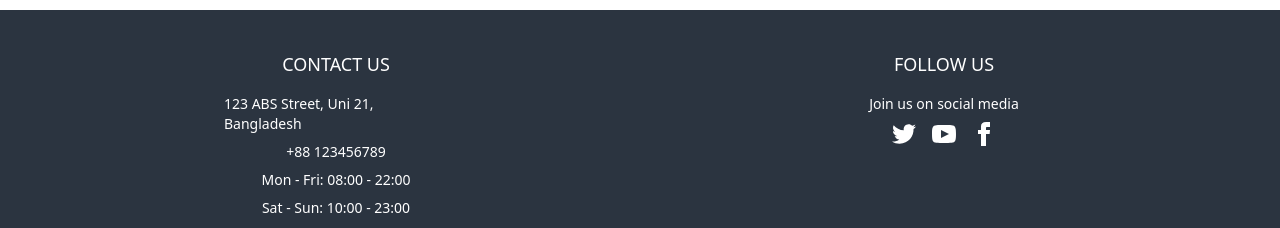
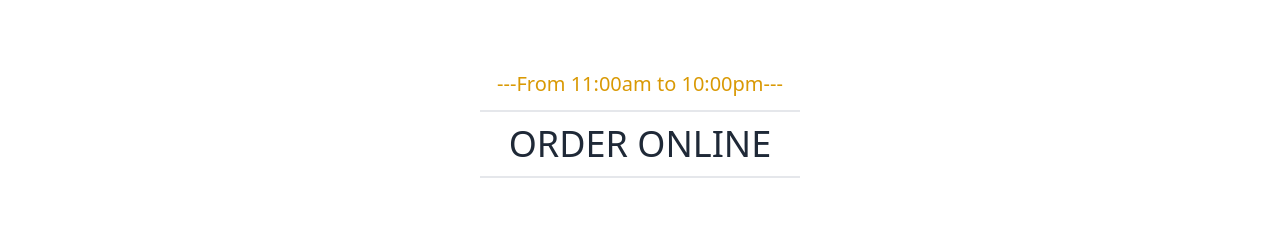
Before and after one commit to MD-Moniruzzaman-Arafat/restaurant-frontend, a React (Vite) app: page / in a window 1280 px wide. Shown: the part 1059-1287 px from the top of the page. Built offline with nearby package versions, Linux system fonts and the light colour scheme.

Commit message:
design shareTitle component and added in orderOnline component

```diff
--- a/package.json
+++ b/package.json
@@ -12,6 +12,7 @@
   "dependencies": {
     "localforage": "^1.10.0",
     "match-sorter": "^6.3.1",
+    "prop-types": "^15.8.1",
     "react": "^18.2.0",
     "react-dom": "^18.2.0",
     "react-icons": "^4.12.0",
--- /dev/null
+++ b/src/component/OrderOnline.jsx
@@ -0,0 +1,14 @@
+import ShareTitle from "./ShareTitle";
+
+
+const OrderOnline = () => {
+      return (
+            <>
+                  <div className="my-20">
+                        <ShareTitle smallTitle={"From 11:00am to 10:00pm"} largeTitle={"ORDER ONLINE"}></ShareTitle>
+                  </div>
+            </>
+      );
+};
+
+export default OrderOnline;
--- a/src/component/ShareTitle.jsx
+++ b/src/component/ShareTitle.jsx
@@ -1,12 +1,19 @@
+import PropTypes from 'prop-types';
 
-
-const ShareTitle = (smallTitle, largeTitle) => {
+const ShareTitle = ({ smallTitle, largeTitle }) => {
       return (
-            <div>
-                  <p>---{smallTitle}---</p>
-                  <h1>{largeTitle}</h1>
-            </div>
+            <>
+                  <div className='text-center w-80 mx-auto'>
+                        <p className='text-[#D99904] text-xl font-medium mb-3'>---{smallTitle}---</p>
+                        <h1 className='text-4xl border-t-2 border-b-2 py-3'>{largeTitle}</h1>
+                  </div>
+            </>
       );
 };
 
+ShareTitle.propTypes = {
+      smallTitle: PropTypes.string,
+      largeTitle: PropTypes.string
+}
+
 export default ShareTitle;
--- a/src/page/Home/Home.jsx
+++ b/src/page/Home/Home.jsx
@@ -1,3 +1,4 @@
+import OrderOnline from "../../component/OrderOnline";
 import Slider from "../../component/Slider";
 
 
@@ -6,6 +7,7 @@ const Home = () => {
             <>
                   <div className="">
                         <Slider></Slider>
+                        <OrderOnline></OrderOnline>
                   </div>
             </>
       );
```
Also changed, not shown: document.txt, 1 other file (tests, documents, lock files or other folders).
